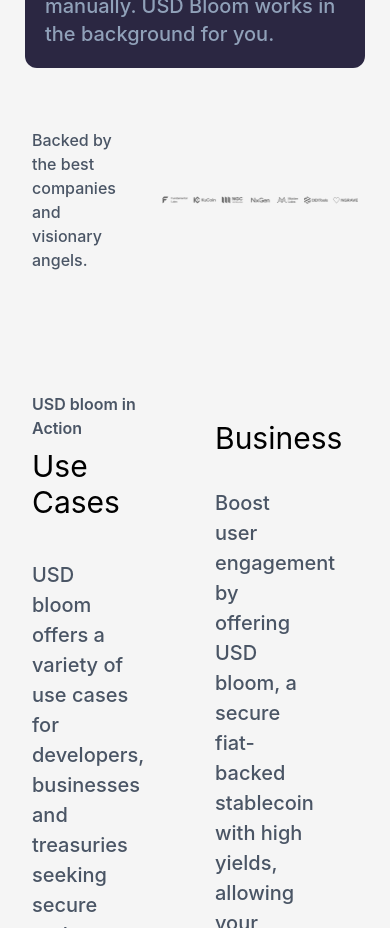
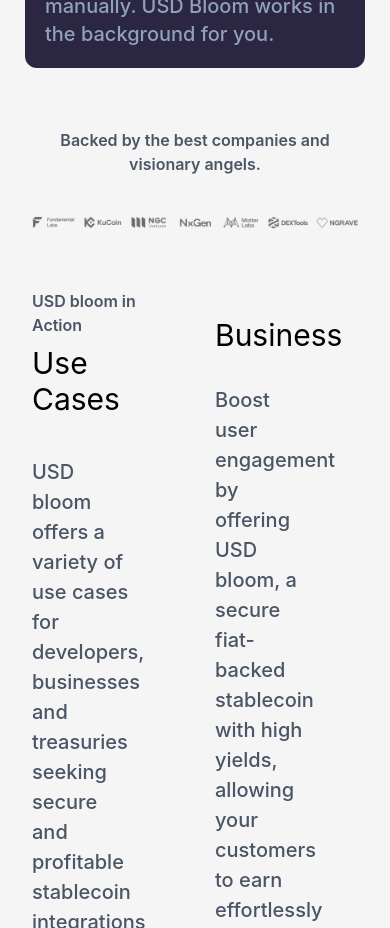
Before and after one commit to novix-vertex/SCS-REACT-30, a React (Vite) app: page / in a window 390 px wide. Shown: the part 2100-3028 px from the top of the page. Built offline with nearby package versions, Linux system fonts and the light colour scheme; some icons are missing.

Commit message:
responsive: partners section

```diff
--- a/src/components/Partners.jsx
+++ b/src/components/Partners.jsx
@@ -1,10 +1,8 @@
-import React from 'react'
-
 const Partners = () => {
   return (
-    <div className='flex justify-between items-center gap-10 mt-15 mb-30'>
-      <h5 className='w-60 text-gray-600 font-[500]'>Backed by the best companies and visionary angels.</h5>
-        <img className='w-[60%] aspect-auto' src="./partners.webp" alt="logo" />
+    <div className='flex flex-wrap justify-center md:justify-between items-center gap-10 mt-15 mb-15 md:mb-30'>
+      <h5 className='text-center md:text-left md:w-60 text-gray-600 font-semibold'>Backed by the best companies and visionary angels.</h5>
+        <img className='w-full md:w-[60%] aspect-auto' src="./partners.webp" alt="logo" />
     </div>
   )
 }
```
